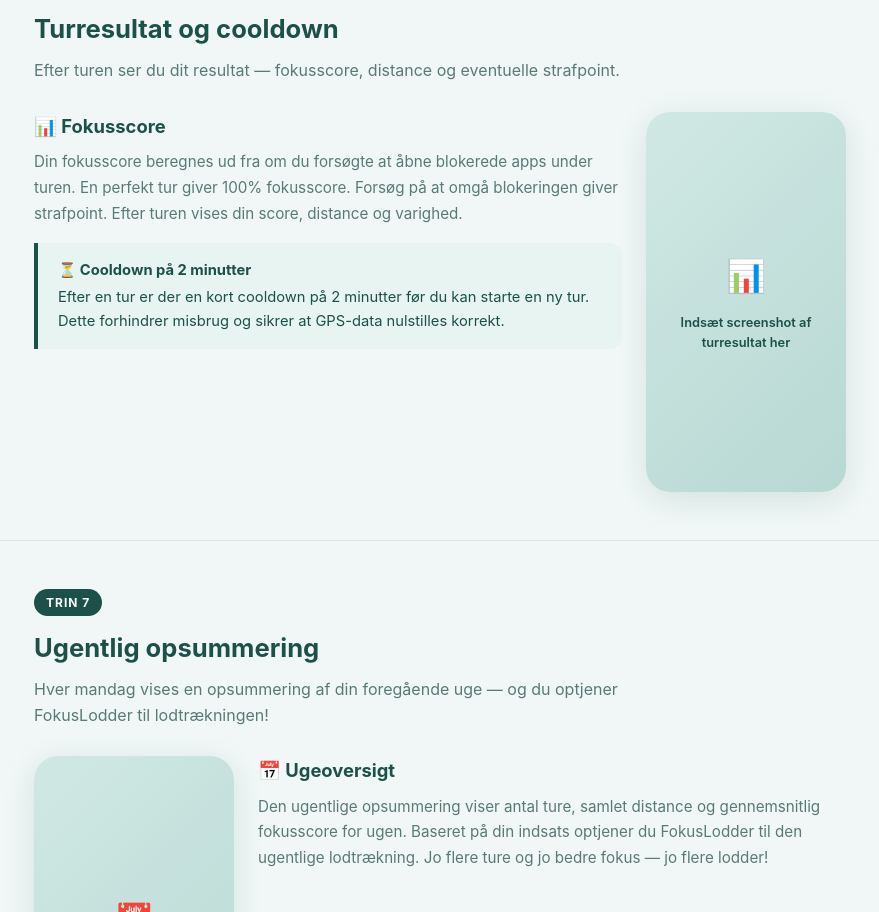
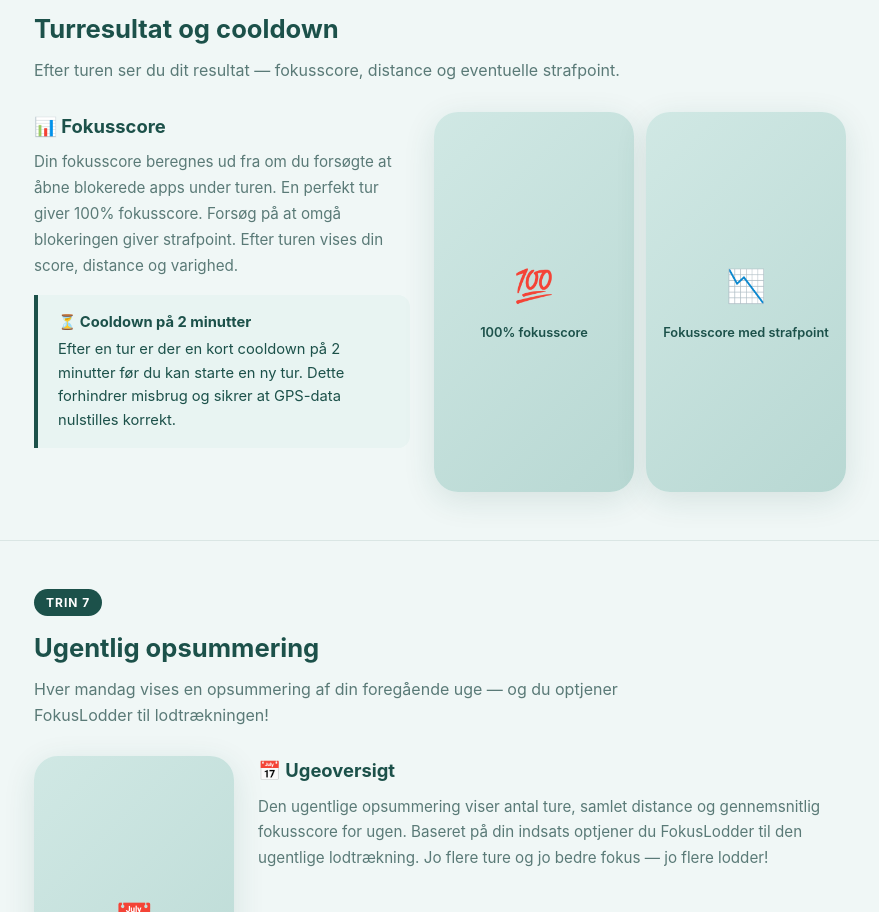
Before and after one commit to Random-Rocky/itcanwait.dk, a plain HTML site: page saadan-virker-den.html in a window 1280 px wide. Shown: the part 4836-5748 px from the top of the page, without its empty margins (200-1079 px from the left). Drawn offline with Linux system fonts and the light colour scheme.

Commit message:
Refactor fokusscore section in HTML

```diff
--- a/saadan-virker-den.html
+++ b/saadan-virker-den.html
@@ -493,11 +493,20 @@
       Efter en tur er der en kort cooldown på 2 minutter før du kan starte en ny tur. Dette forhindrer misbrug og sikrer at GPS-data nulstilles korrekt.
     </div>
   </div>
+  <div style="display: flex; gap: 12px;">
     <div class="screenshot-img">
-      <!-- ERSTAT MED DIT SCREENSHOT: screenshot_recap.png -->
+      <!-- ERSTAT MED: screenshot_recap_perfect.png -->
       <div class="screenshot-placeholder">
-        <div class="placeholder-icon">📊</div>
-        <div>Indsæt screenshot af turresultat her</div>
+        <div class="placeholder-icon">💯</div>
+        <div>100% fokusscore</div>
+      </div>
+    </div>
+    <div class="screenshot-img">
+      <!-- ERSTAT MED: screenshot_recap_penalty.png -->
+      <div class="screenshot-placeholder">
+        <div class="placeholder-icon">📉</div>
+        <div>Fokusscore med strafpoint</div>
+      </div>
     </div>
   </div>
 </div>
```
Lines whose indentation alone changed are shown as unchanged.
